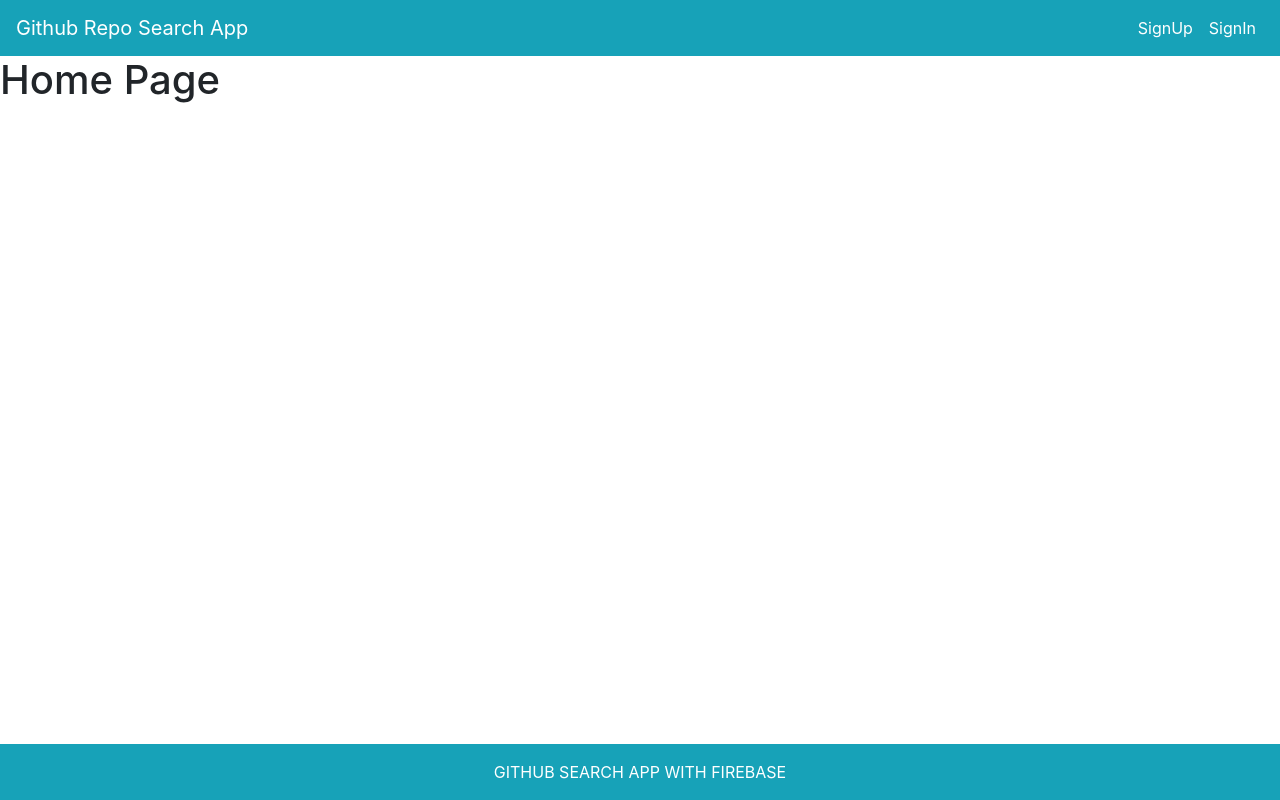
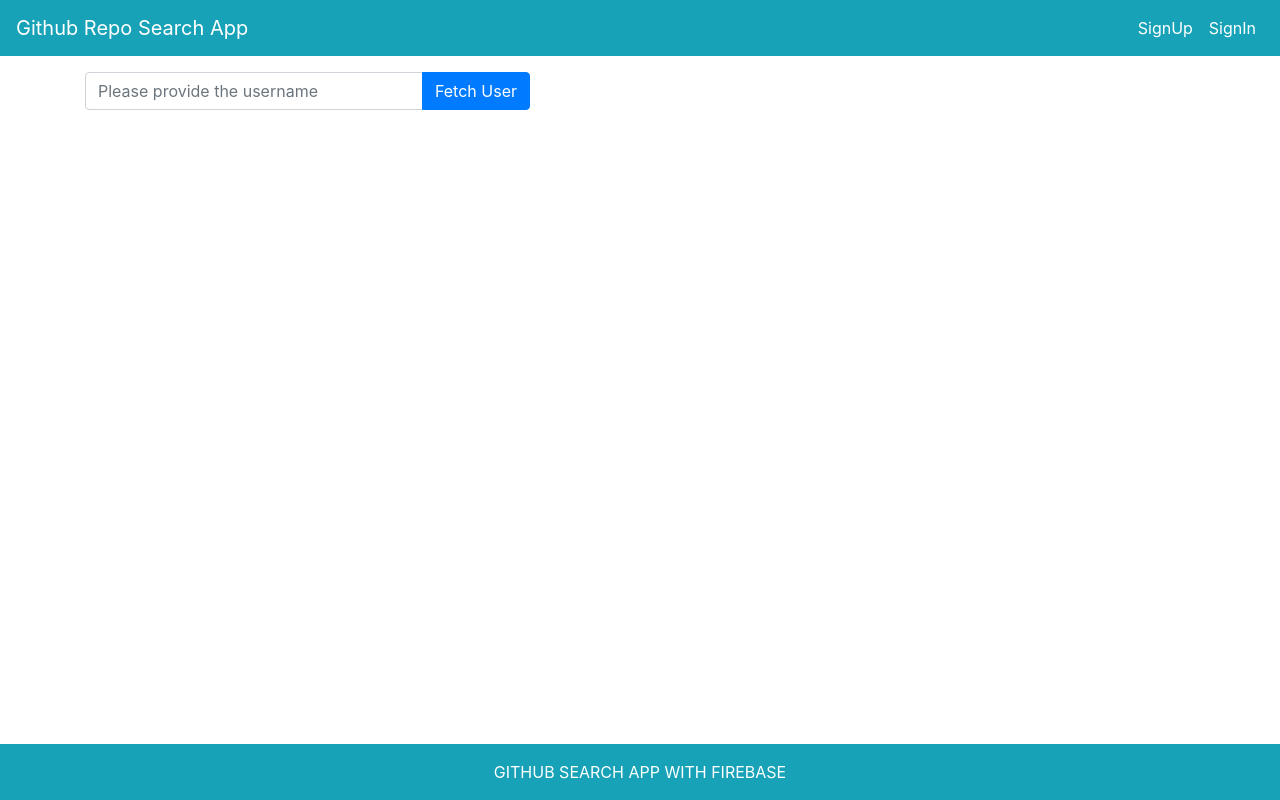
Before and after one commit to BhavjotSingh-20/GithubRepoSearchApp, a React (Create React App) app: page / in a window 1280 px wide. Built offline with nearby package versions, Linux system fonts and the light colour scheme.

Commit message:
Github api working

```diff
--- /dev/null
+++ b/src/components/Repos.js
@@ -0,0 +1,29 @@
+import React, {useState,useEffect
+} from "react"
+import Axios from "axios"
+import {ListGroup,ListGroupItem} from "reactstrap"
+
+const  Repos = ({repos_url}) => {
+   const [repos,setRepos ] = useState([])
+   const fetchRepos = async () => {
+       const {data} = await Axios.get(repos_url)
+       setRepos(data)
+   }
+
+   useEffect(() => {
+       fetchRepos()
+   },[repos_url])
+
+   return (
+       <ListGroup>
+           {repos.map(repo => (
+               <ListGroupItem key={repo.id}>
+                   <div className="text-primary">{repo.name}</div>
+                   <div className="text-secondary">{repo.language}</div>
+                   <div className="text-info">{repo.description}</div>
+               </ListGroupItem>
+           ))}
+       </ListGroup>
+   )
+}
+export default Repos
--- /dev/null
+++ b/src/components/UserCard.js
@@ -0,0 +1,17 @@
+import React from "react"
+import {Card,CardBody} from "reactstrap"
+
+const UserCard = (user) => {
+    return (
+        <Card classname="text-center mt-3 mb-4 "> <img src={user.avatar_url} className="img-thumbnail"/>
+        <CardBody>
+            <div className="text-primary">{user.name}</div>
+            <div className="text-primary">{user.location}</div>
+            <div className="text-primary">{user.bio}</div>
+            <div className="text-info">Available for hiring: {user.hireable ? 'Yes' : 'Nope'}</div>
+            <div className="text-primary"> followers{user.followers}</div>
+            </CardBody>
+                   </Card>
+    )
+}
+export default UserCard;
--- a/src/pages/Home.js
+++ b/src/pages/Home.js
@@ -1,12 +1,57 @@
-import React from "react"
+import React, { useState, useContext } from "react";
+import Axios from "axios";
 
+import {
+  Row,
+  Container,
+  Col,
+  Input,
+  Button,
+  InputGroup,
+  InputGroupAddon
+} from "reactstrap";
+
+import UserCard from "../components/UserCard";
+import Repos from "../components/Repos";
+import { Redirect } from "react-router-dom";
+import { UserContext } from "../Context/UserContext";
+import { toast } from "react-toastify";
 
 const Home = () => {
-    return (
-        <div>
-            <h1>Home Page</h1>
-        </div>
-    );
-};
 
-export default Home;
+    const context = useContext(UserContext)
+    const [query,setQuery] = useState('')
+    const [user,setUser ] = useState(null)
+
+    const fetchDetails = async () => {
+         try {
+          const {data} = await Axios.get(`https://api.github.com/users/${query}`)
+          setUser(data)
+          console.log({data})
+         }
+         catch(error) {
+             toast("Not able to locate user",{type:"error"})
+         }
+    }
+return (
+    <Container>
+      <Row className=" mt-3">
+        <Col md="5">
+          <InputGroup>
+            <Input
+              type="text"
+              value={query}
+              onChange={e => setQuery(e.target.value)}
+              placeholder="Please provide the username"
+            />
+            <InputGroupAddon addonType="append">
+              <Button onClick={fetchDetails}color="primary">Fetch User</Button>
+            </InputGroupAddon>
+          </InputGroup>
+        </Col>
+        <Col md="7"></Col>
+      </Row>
+    </Container>
+  );
+}
+export default Home
```
